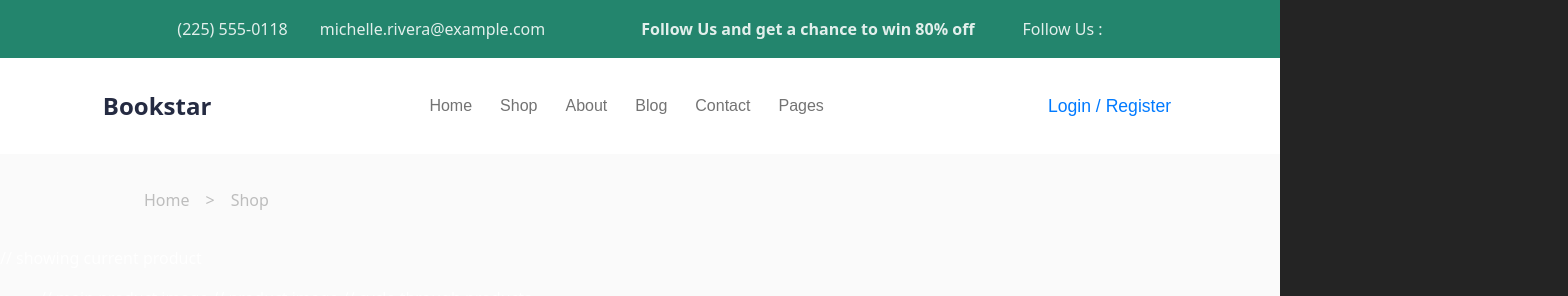
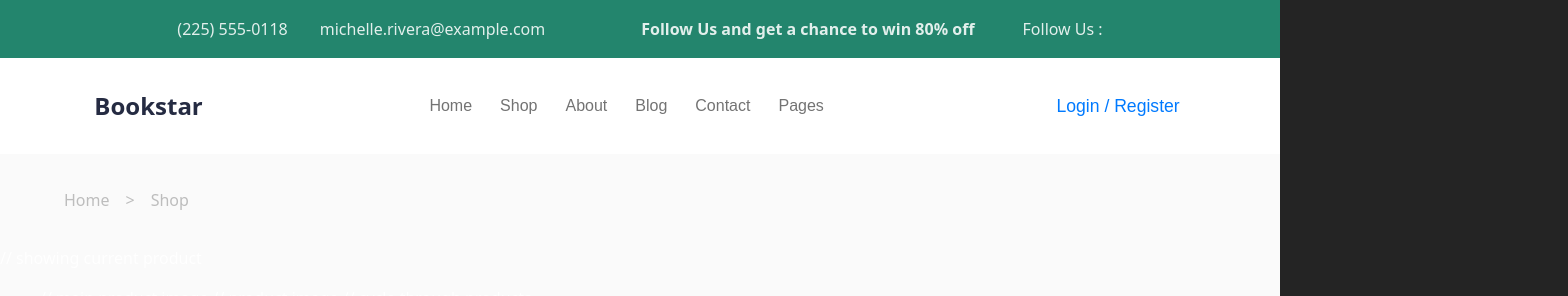
Before and after one commit to ichimaru001/hacker-penugasan, a React (Vite) app: page / in a window 1280 px wide. Shown: the top 296 px of the page, 1568 px wide, since content can reach past the window. Built offline with nearby package versions, Linux system fonts and the light colour scheme.

Commit message:
feat(ui): implement layout and styling for breadcumb navigation

```diff
--- a/src/components/Navigation.jsx
+++ b/src/components/Navigation.jsx
@@ -16,7 +16,7 @@ export const Navigation = () => {
         flexWrap: "wrap",
       }}
     >
-      <h1 style={{ color: "#252B42", marginLeft: "1vw" }}>Bookstar</h1>
+      <h1 style={{ color: "#252B42" }}>Bookstar</h1>
       <div
         style={{
           display: "flex",
@@ -34,12 +34,7 @@ export const Navigation = () => {
         <button className="navigation-button">Contact</button>
         <button className="navigation-button">Pages</button>
       </div>
-      <div
-        className="user-actions"
-        style={{
-          marginRight: "1vw",
-        }}
-      >
+      <div className="user-actions" style={{}}>
         <button className="login-register-button">Login / Register</button>
       </div>
     </nav>
--- a/src/components/SmallNavigation.jsx
+++ b/src/components/SmallNavigation.jsx
@@ -9,7 +9,8 @@ export const SmallNavigation = () => {
         display: "flex",
         flexDirection: "row",
         // justifyContent: "center",
-        margin: "0rem 9rem",
+        // margin: "0rem 9rem",
+        marginLeft: "5vw",
         alignItems: "center",
         columnGap: "1rem",
         flexWrap: "wrap",
```
